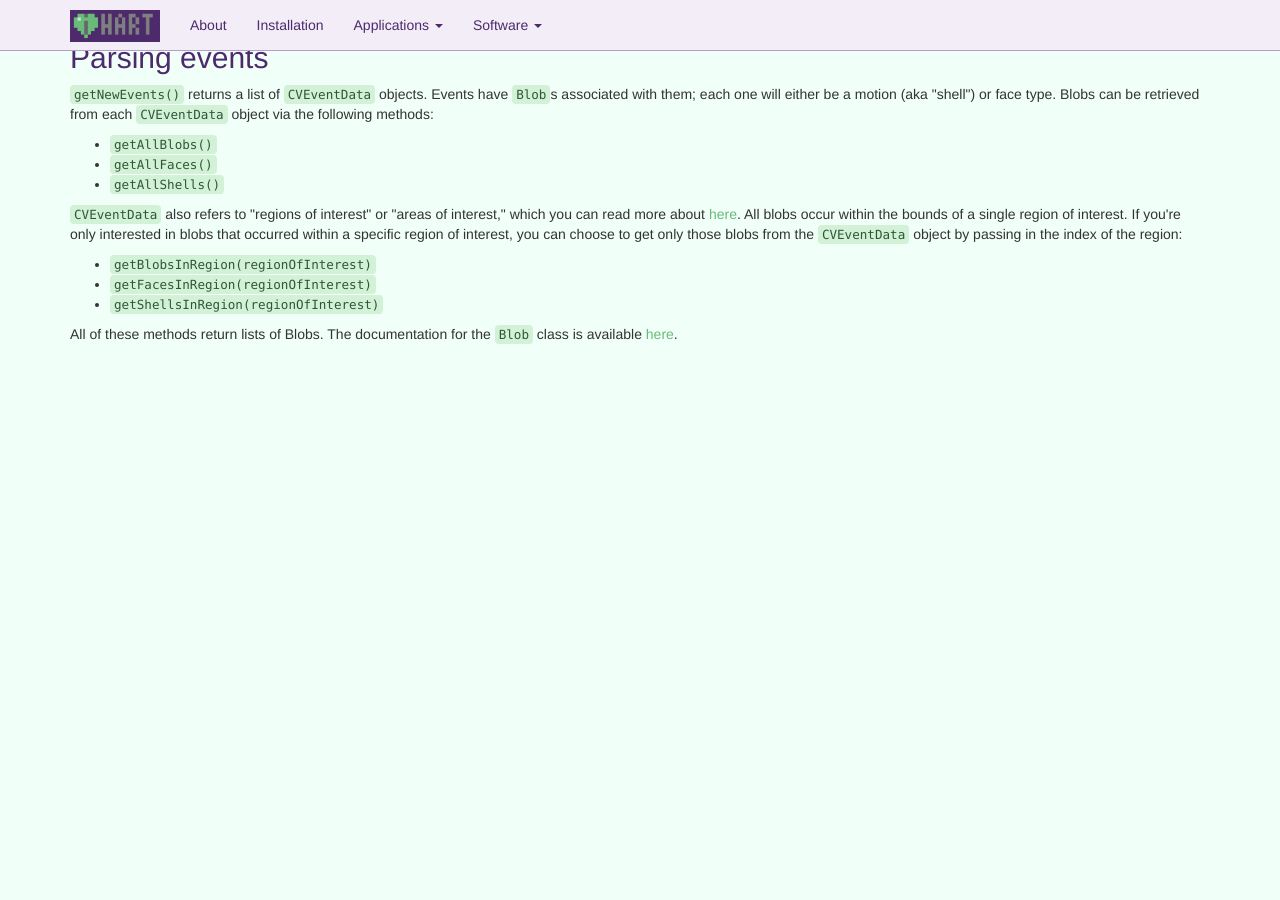
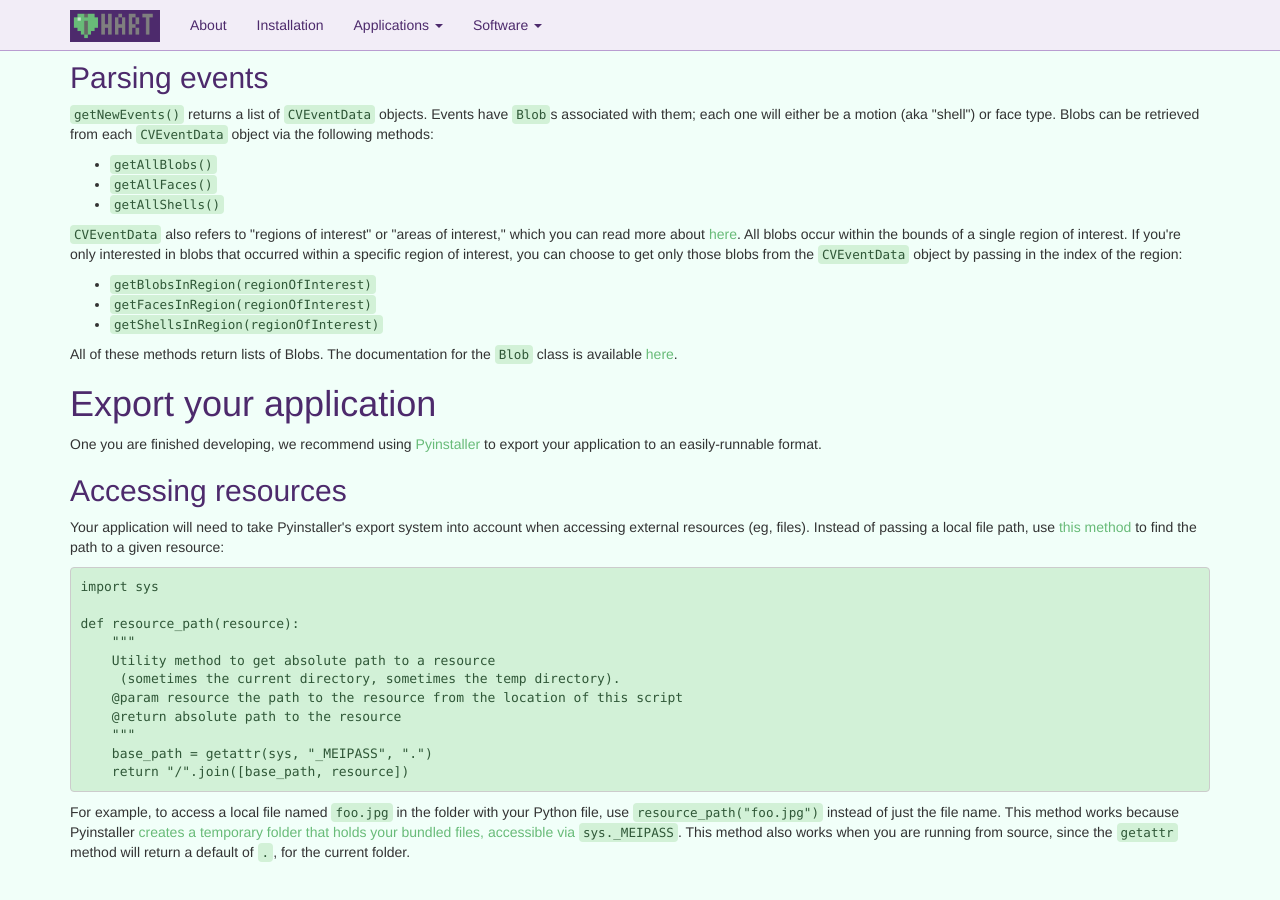
Before and after one commit to ihart-mhc/ihart-mhc.github.io, a Jekyll site: the page built from applications/development/python/index.md, in a window 1280 px wide and 900 px high, scrolled down 1703 px. Built offline with Jekyll 4.4.1, drawn with Linux system fonts in a browser that asks for light colours; nearby versions of some CDN libraries; before the commit the page ends 2107 px from its top, so only the background shows below that.

Commit message:
First parts of instructions to export python apps using pyinstaller

```diff
--- a/applications/development/python/index.md
+++ b/applications/development/python/index.md
@@ -12,6 +12,7 @@ For more on how iHart works, see [this page](/software/#how-ihart-works).
 
 * [Setup](#setup)
 * [Development](#development-using-the-ihart-python-client-library)
+* [Exporting your app](#export-your-application)
 
 # Setup
 
@@ -117,3 +118,27 @@ by passing in the index of the region:
 - `getShellsInRegion(regionOfInterest)`
 
 All of these methods return lists of Blobs. The documentation for the `Blob` class is available [here](/applications/development/python/doc/blob.html).
+
+
+# Export your application
+One you are finished developing, we recommend using [Pyinstaller](http://www.pyinstaller.org/) to export your application to an easily-runnable format.
+
+## Accessing resources
+Your application will need to take Pyinstaller\'s export system into account when accessing external resources (eg, files). Instead of passing a local
+file path, use [this method](https://github.com/ihart-mhc/ihart/blob/master/server/src/utility.py) to find the path to a given resource:
+
+	import sys
+
+	def resource_path(resource):
+	    """
+	    Utility method to get absolute path to a resource
+	     (sometimes the current directory, sometimes the temp directory).
+	    @param resource the path to the resource from the location of this script
+	    @return absolute path to the resource
+	    """
+	    base_path = getattr(sys, "_MEIPASS", ".")
+	    return "/".join([base_path, resource])
+
+For example, to access a local file named `foo.jpg` in the folder with your Python file, use `resource_path("foo.jpg")` instead of just the file name.
+This method works because Pyinstaller [creates a temporary  folder that holds your bundled files, accessible via `sys._MEIPASS`](https://pyinstaller.readthedocs.io/en/stable/runtime-information.html#using-file-and-sys-meipass).
+This method also works when you are running from source, since the `getattr` method will return a default of `.`, for the current folder.
```
Also changed, not shown: applications/development/index.md (+1 -1 lines), applications/index.md (+2 -0 lines), software/autostart.md (+1 -1 lines).
